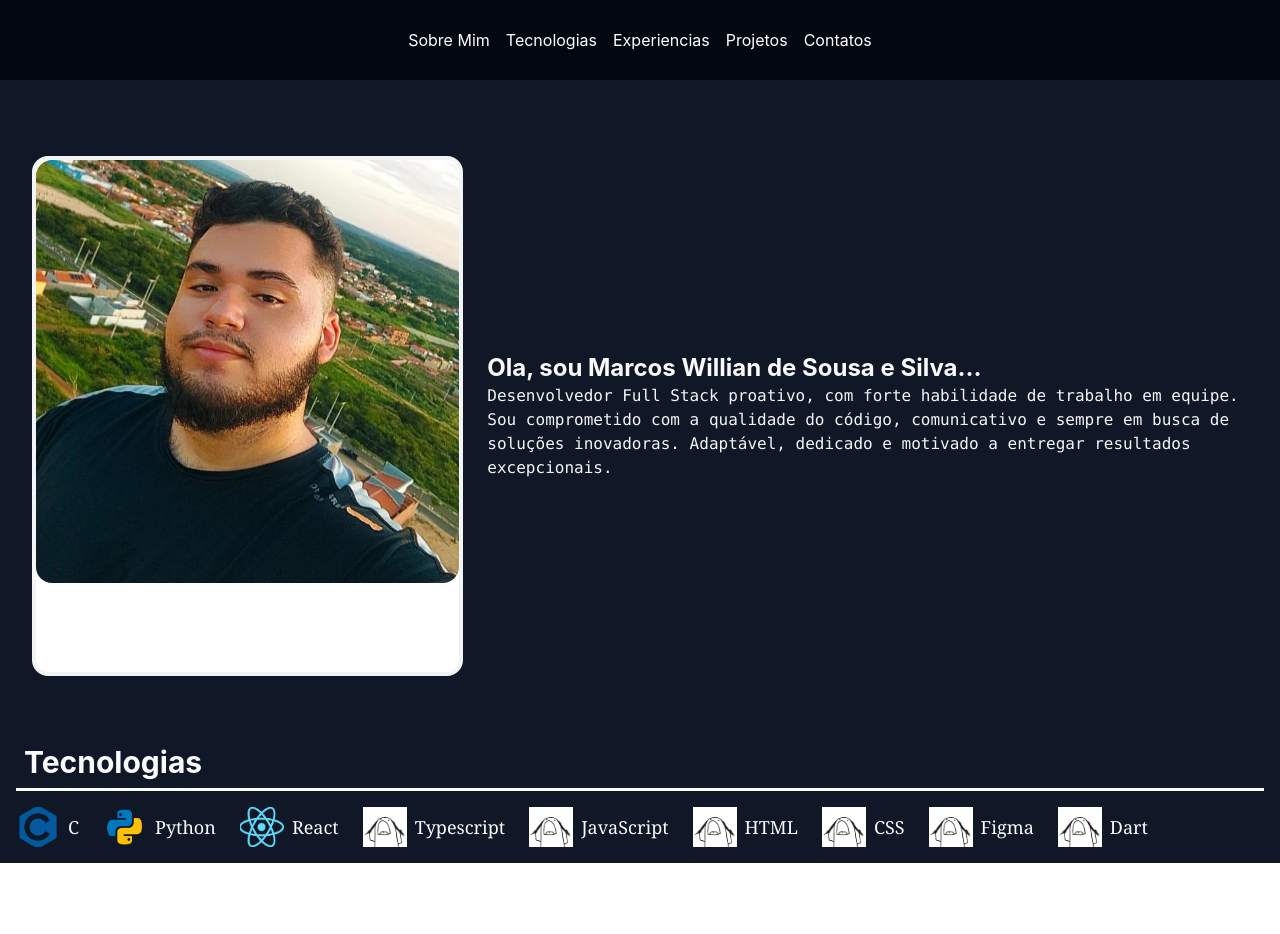
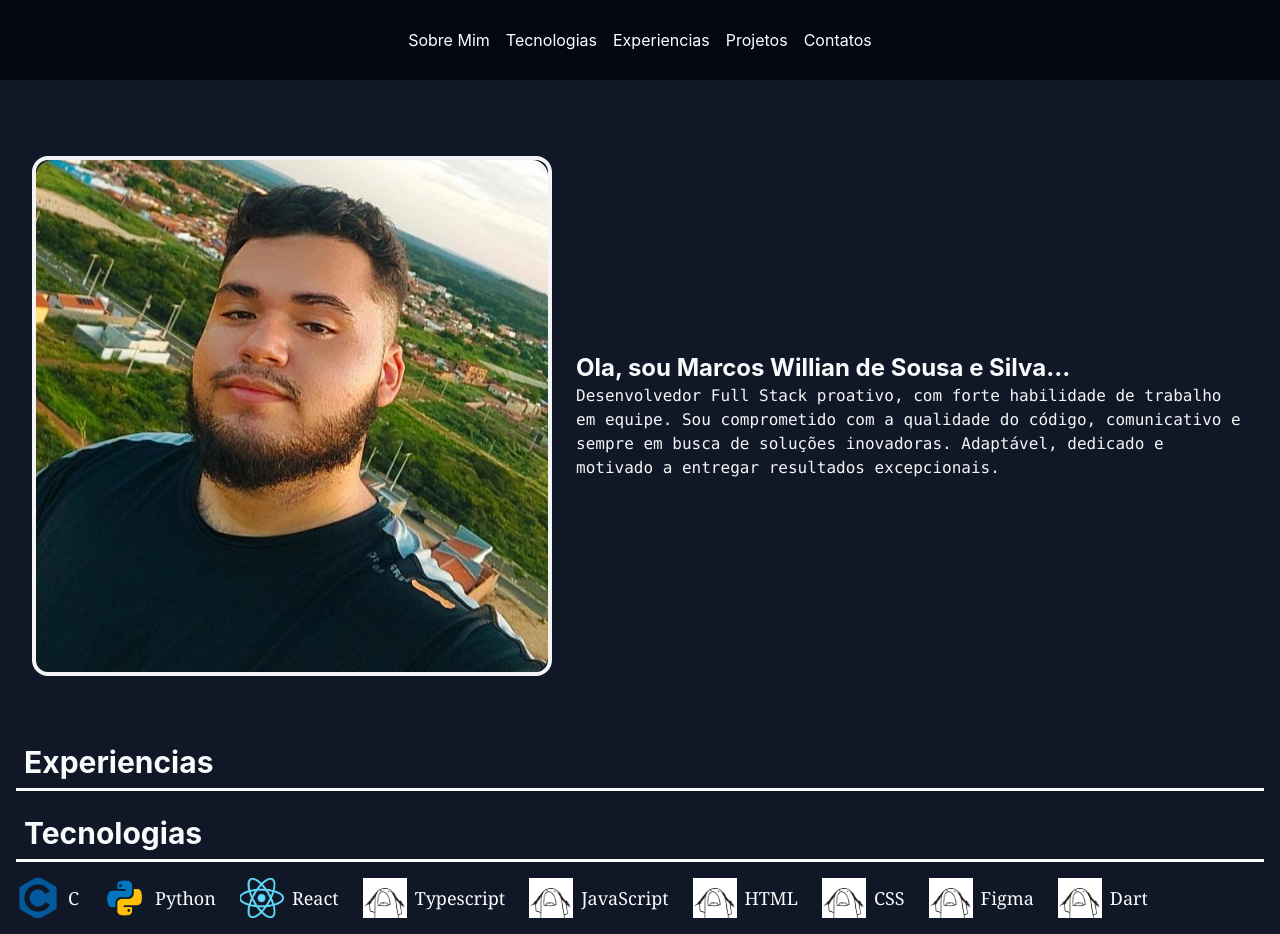
Before and after one commit to MarcosWillianAP1K/Projeto_perfil--React-vite-, a React (Vite) app: page / in a window 1280 px wide. Before the commit the page ends 863 px from the top, so only its background shows below. Built offline with nearby package versions, Linux system fonts and the light colour scheme.

Commit message:
feat: add Experiencias component and integrate it into Home

```diff
--- /dev/null
+++ b/src/components/home/experiencias.tsx
@@ -0,0 +1,18 @@
+import TituloSessao from '../ui/titulo_sessao.tsx'
+
+
+
+function Experiencias() {
+    return (
+        <div className='w-full space-y-4 flex-col'>
+            <TituloSessao titulo="Experiencias" />
+
+
+            <div className="flex flex-wrap gap-4">
+
+            </div>
+        </div>
+    )
+}
+
+export default Experiencias
--- a/src/components/home/perfil.tsx
+++ b/src/components/home/perfil.tsx
@@ -6,8 +6,8 @@ function Perfil() {
 
     return (
         <div className="p-4 space-x-6 w-full h-160 flex items-center rounded-2xl">
-            <div className="w-130 h-130 border-4 border-gray-100 bg-white  flex-col items-center justify-center rounded-2xl">
-                <img src="src\assets\foto_perfil.png" alt="Foto de perfil" className="rounded-2xl"  />
+            <div className="w-130 h-130 border-4 border-gray-100 flex-col items-center justify-center rounded-2xl shrink-0">
+                <img src="src\assets\foto_perfil.png" alt="Foto de perfil" className="rounded-2xl overflow-hidden"  />
             </div>
 
             <div className="flex-col items-start w-230">
--- a/src/pages/Home.tsx
+++ b/src/pages/Home.tsx
@@ -2,6 +2,7 @@ import '../components/home/perfil.tsx'
 import Perfil from '../components/home/perfil.tsx'
 import Tecnologias from '../components/home/tecnologias.tsx'
 import BarraHome from '../components/home/barra_home.tsx'
+import Experiencias from '../components/home/experiencias.tsx'
 
 
 
@@ -16,6 +17,8 @@ function Home() {
 
         <Perfil />
 
+        <Experiencias />
+
         <Tecnologias />
 
 
```
